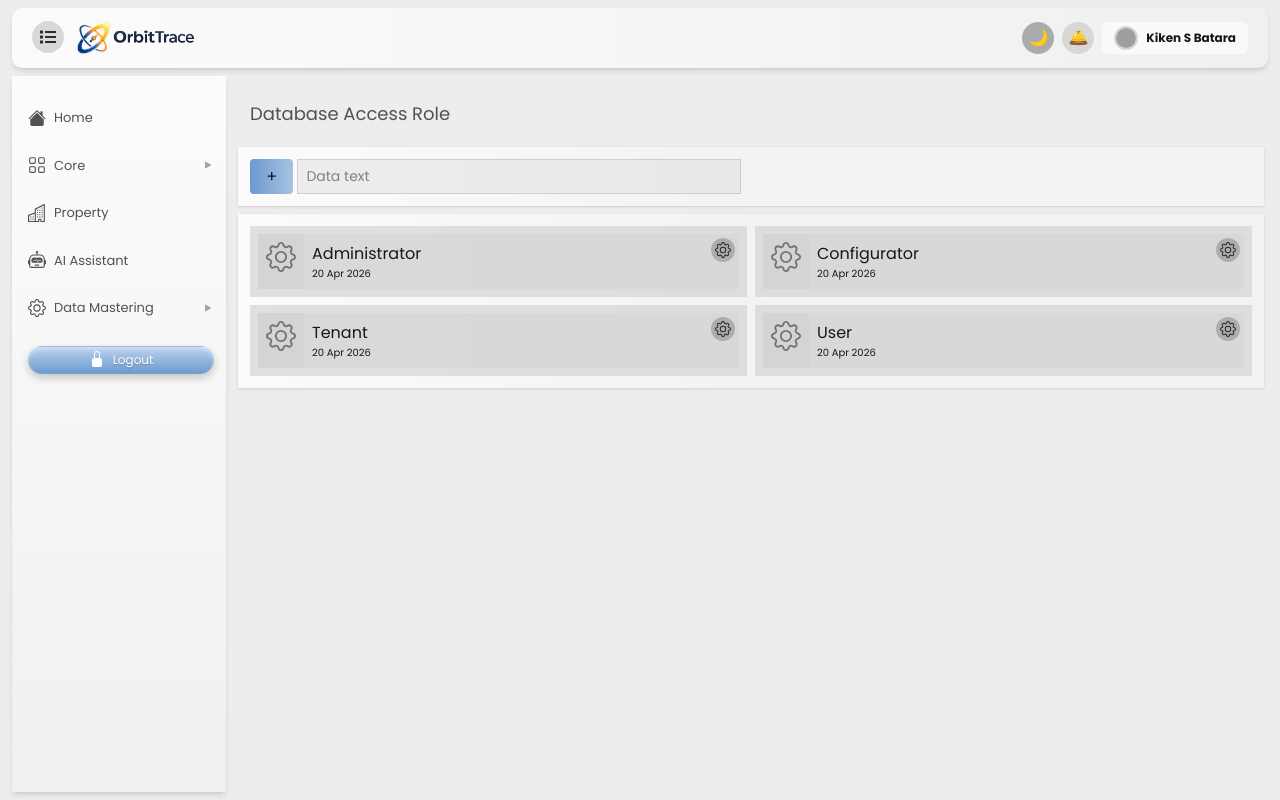
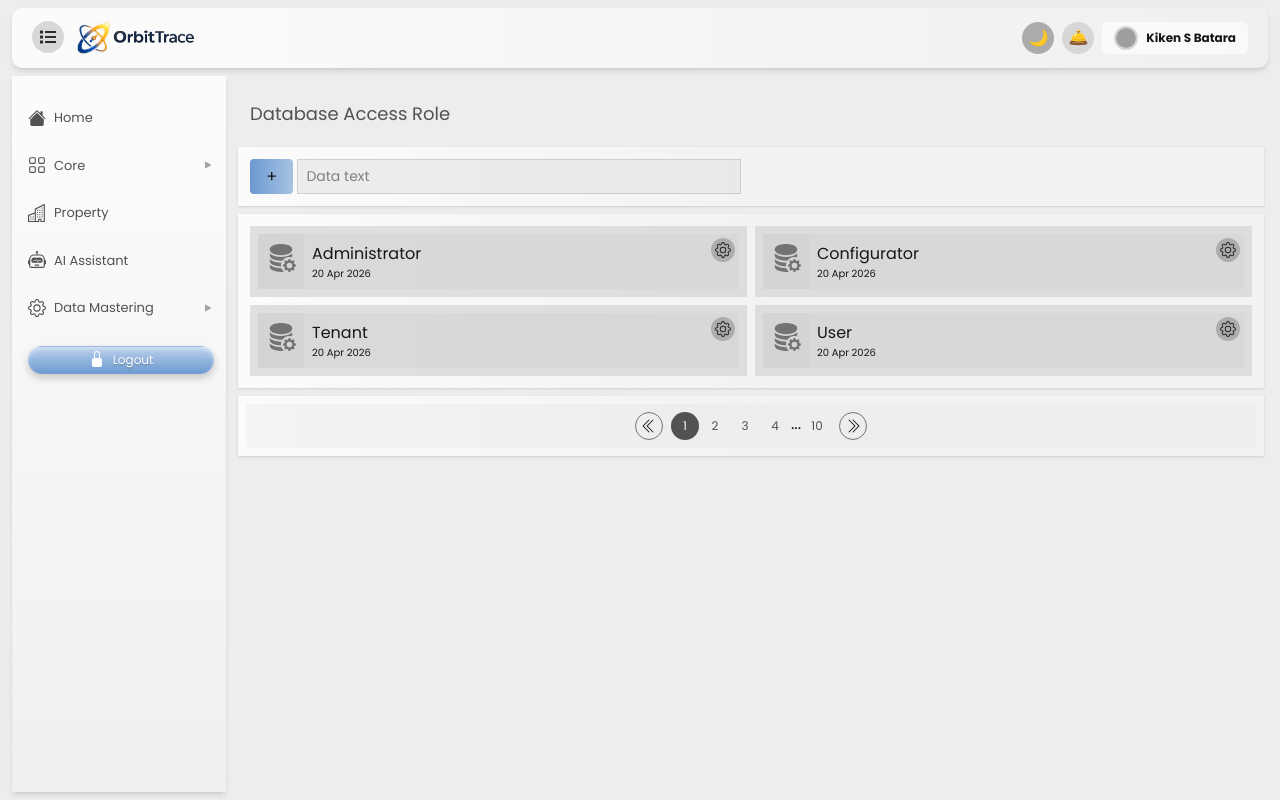
Before and after one commit to lowhanfish/Orbitrace-Admin, a Next.js app: page /master/access_management/group_role_database in a window 1280 px wide. Built offline with nearby package versions, Linux system fonts and the light colour scheme; grey boxes are pictures that could not be loaded.

Commit message:
Fix pagination component

```diff
--- a/src/app/(main)/master/access_management/group_role_database/page.tsx
+++ b/src/app/(main)/master/access_management/group_role_database/page.tsx
@@ -4,17 +4,14 @@
 import { useState } from 'react'
 import BInput from '@/components/items/BInput'
 import TextSeparate from '@/components/items/TextSeparate';
-import { BsGear } from "react-icons/bs";
-import BModal from '@/components/items/BModal';
+import { BsDatabaseFillGear } from "react-icons/bs";
 import BlistDocument from '@/components/items/BlistDocument';
-import BButton from '@/components/items/BButton'
+import BPagination from '@/components/items/BPagination'
+import BFrameLinear from '@/components/items/BFrameLinear';
 
 import ModalAdd from './components/ModalAdd';
 import ModalConfig from './components/ModalConfig';
 import ModalDetail from './components/ModalDetail';
-
-
-
 
 const page = () => {
 
@@ -22,6 +19,16 @@ const page = () => {
     const [modalDetail, setModalDetail] = useState(false);
     const [modalAdd, setModalAdd] = useState(false);
     const [modalConfig, setModalConfig] = useState(false);
+
+
+    const [pageSelect, setPageSelect] = useState<number>(1);
+    const [pageLimit, setPageLimit] = useState<number>(4)
+    const [dataLength, setDataLength] = useState<number>(10)
+
+    const selectPage = () => {
+        console.log("hy")
+    }
+
 
     const [listData, setListData] = useState([
         { id: 1, title: 'Administrator', date: '20 Apr 2026' },
@@ -54,7 +61,6 @@ const page = () => {
                             }}
                         />
                     </div>
-
                 </div>
             </div>
 
@@ -66,7 +72,7 @@ const page = () => {
                                 <div key={item.id} className='col-span-12 md:col-span-6 w-full'>
                                     <BlistDocument
                                         icon={
-                                            <BsGear className='text-[30px] text-b-gray-4' />
+                                            <BsDatabaseFillGear className='text-[30px] text-b-gray-4' />
                                         }
                                         subtitle={item.title}
                                         stamp={item.date}
@@ -79,7 +85,24 @@ const page = () => {
                         }
                     </div>
                 </div>
+            </div>
 
+            <div className='py-2'>
+
+                <BFrameLinear>
+                    <div className='p-2'>
+                        <div className='py-2 bg-b-gray-2/20 rounded-sm'>
+                            <BPagination
+                                pageSelect={pageSelect}
+                                setPageSelect={setPageSelect}
+                                pageLimit={pageLimit}
+                                dataLength={dataLength}
+                                onClick={selectPage}
+                            />
+                        </div>
+
+                    </div>
+                </BFrameLinear>
             </div>
 
             <ModalAdd
--- a/src/app/(main)/master/template_management/component_template/components/ListPagination.tsx
+++ b/src/app/(main)/master/template_management/component_template/components/ListPagination.tsx
@@ -1,10 +1,13 @@
 "use client"
-import React from 'react'
+
+import { useState } from 'react'
 import CodeWrapper from './CodeWrapper'
 import BPagination from '@/components/items/BPagination'
 
-
 const ListPagination = () => {
+    const [pageSelect, setPageSelect] = useState<number>(1);
+    const [pageLimit, setPageLimit] = useState<number>(4)
+    const [dataLength, setDataLength] = useState<number>(99999)
 
     const testClick = () => {
         console.log("hy")
@@ -15,7 +18,13 @@ const ListPagination = () => {
             <div className='grid grid-cols-1 md:grid-cols-12 gap-x-5 gap-y-10 w-full'>
 
                 <div className='col-span-12 flex flex-col md:flex-row  gap-2'>
-                    <BPagination />
+                    <BPagination
+                        pageSelect={pageSelect}
+                        setPageSelect={setPageSelect}
+                        pageLimit={pageLimit}
+                        dataLength={dataLength}
+                        onClick={testClick}
+                    />
                 </div>
             </div>
 
@@ -29,14 +38,16 @@ const ListPagination = () => {
 
 export default ListPagination
 
-
-
 const codeString = `
 "use client"
-import React from 'react'
-import BButton from '@/components/items/BButton'
 
-const ListButton = () => {
+import { useState } from 'react'
+import BPagination from '@/components/items/BPagination'
+
+const ListPagination = () => {
+    const [pageSelect, setPageSelect] = useState<number>(1);
+    const [pageLimit, setPageLimit] = useState<number>(4)
+    const [dataLength, setDataLength] = useState<number>(99999)
 
     const testClick = () => {
         console.log("hy")
@@ -46,127 +57,20 @@ const ListButton = () => {
         <div className='flex flex-col bg-linear-to-r from-b-gray-1 to-50% to-b-gray-1/40 shadow-sm rounded-[5] px-3 py-3 mt-2'>
             <div className='grid grid-cols-1 md:grid-cols-12 gap-x-5 gap-y-10 w-full'>
 
-                <div className='col-span-6 flex flex-col md:flex-row  gap-2'>
-                    <BButton
-                        color='gray'
-                        size='xs'
-                        onClick={() => testClick()}
-                    >
-                        <p className='text-b-gray-6 text-[12px]'>size = xs</p>
-                    </BButton>
-                    <BButton
-                        color='gray'
-                        size='sm'
-                        onClick={() => testClick()}
-                    >
-                        <p className='text-b-gray-6 text-[13px]'>size = sm</p>
-                    </BButton>
-                    <BButton
-                        color='gray'
-                        size='md'
-                        onClick={() => testClick()}
-                    >
-                        <p className='text-b-gray-6 text-[14px]'>size = md</p>
-                    </BButton>
-                    <BButton
-                        color='gray'
-                        size='lg'
-                        onClick={() => testClick()}
-                    >
-                        <p className='text-b-gray-6 text-[15px]'>size = lg</p>
-                    </BButton>
-                    <BButton
-                        color='gray'
-                        size='xl'
-                        onClick={() => testClick()}
-                    >
-                        <p className='text-b-gray-6 text-[16px]'>size = xs</p>
-                    </BButton>
-
-                </div>
-
-                <div className='col-span-6 flex flex-col md:flex-row  gap-2'>
-
-                    <BButton
-                        color='gray'
-                        size='sm'
-                        onClick={() => testClick()}
-                    >
-                        <p className='text-b-gray-6 text-[13px]'>Gray</p>
-                    </BButton>
-                    <BButton
-                        color='blue'
-                        size='sm'
-                        onClick={() => testClick()}
-                    >
-                        <p className='text-b-gray-6 text-[13px]'>Blue</p>
-                    </BButton>
-                    <BButton
-                        color='green'
-                        size='sm'
-                        onClick={() => testClick()}
-                    >
-                        <p className='text-b-gray-6 text-[13px]'>Green</p>
-                    </BButton>
-                    <BButton
-                        color='yellow'
-                        size='sm'
-                        onClick={() => testClick()}
-                    >
-                        <p className='text-b-gray-6 text-[13px]'>Yellow</p>
-                    </BButton>
-                    <BButton
-                        color='red'
-                        size='sm'
-                        onClick={() => testClick()}
-                    >
-                        <p className='text-b-gray-6 text-[13px]'>Red</p>
-                    </BButton>
-                </div>
-
-
                 <div className='col-span-12 flex flex-col md:flex-row  gap-2'>
-                    <BButton
-                        mode="3d"
-                        color='blue'
-                        size='md'
-                        onClick={() => testClick()}
-                    >
-                        <p className='text-white font-semibold text-[13px] text-shadow-xs text-shadow-zinc-500'>Mode : glossy</p>
-                    </BButton>
-
-                    <BButton
-                        mode="glossy"
-                        color='green'
-                        size='md'
-                        onClick={() => testClick()}
-                    >
-                        <p className='text-white font-semibold text-[13px] text-shadow-xs text-shadow-zinc-500'>Mode : glossy</p>
-                    </BButton>
-
-                    <BButton
-                        mode="neo"
-                        color='yellow'
-                        size='md'
-                        onClick={() => testClick()}
-                    >
-                        <p className='text-b-gray-7 font-semibold text-[13px] dark:text-shadow-xs dark:text-shadow-zinc-500'>Mode : neo</p>
-                    </BButton>
-                    <BButton
-                        mode="neon"
-                        color='red'
-                        size='md'
-                        onClick={() => testClick()}
-                    >
-                        <p className='text-white font-semibold text-[13px] text-shadow-xs text-shadow-zinc-500'>Mode : neon</p>
-                    </BButton>
+                    <BPagination
+                        pageSelect={pageSelect}
+                        setPageSelect={setPageSelect}
+                        pageLimit={pageLimit}
+                        dataLength={dataLength}
+                        onClick={testClick}
+                    />
                 </div>
             </div>
-
         </div>
     )
 }
 
-export default ListButton
+export default ListPagination
 
 `
--- /dev/null
+++ b/src/components/items/BFrameLinear.tsx
@@ -0,0 +1,15 @@
+import { ReactNode } from 'react'
+
+interface BFrameProps {
+    children: ReactNode
+}
+
+const BFrameLinear = ({ children }: BFrameProps) => {
+    return (
+        <div className='flex flex-col bg-linear-to-r from-b-gray-1 to-50% to-b-gray-1/40 shadow-sm rounded-[5]'>
+            {children}
+        </div>
+    )
+}
+
+export default BFrameLinear
--- a/src/components/items/BModal.tsx
+++ b/src/components/items/BModal.tsx
@@ -5,7 +5,7 @@ interface BModalProps {
     title?: string,
     size?: string,
     openModal: boolean,
-    setOpenModal: Dispatch<SetStateAction<boolean>>
+    setOpenModal: Dispatch<SetStateAction<boolean>>,
     children: ReactNode
 }
 
--- a/src/components/items/BPagination.tsx
+++ b/src/components/items/BPagination.tsx
@@ -1,17 +1,28 @@
 'use client'
-import { useEffect, useState } from 'react'
+import { useEffect, useState, Dispatch, SetStateAction } from 'react'
 import { BsChevronDoubleLeft, BsChevronDoubleRight, BsChevronBarLeft, BsChevronBarRight } from "react-icons/bs";
 
-const BPagination = () => {
 
-    const [pageSelect, setPageSelect] = useState<number>(1);
-    const [pageShow, setPageShow] = useState<number>(4)
-    const [dataLength, setDataLength] = useState<number>(9)
+interface BPaginationProps {
+    pageSelect: number,
+    setPageSelect: Dispatch<SetStateAction<number>>,
+    pageLimit: number,
+    dataLength: number,
+    onClick?: () => void
+}
+
+
+
+const BPagination = ({ pageSelect, setPageSelect, pageLimit, dataLength, onClick }: BPaginationProps) => {
+
+    // const [pageSelect, setPageSelect] = useState<number>(1);
+    // const [pageLimit, setPageLimit] = useState<number>(4)
+    // const [dataLength, setDataLength] = useState<number>(99999)
 
     const [listPage, setListPage] = useState<number[]>([])
 
-    // const total_page = Math.ceil(dataLength/pageShow);
-    // const start_number = pageShow*pageSelect-(pageShow-1) // page dimulai dari
+    // const total_page = Math.ceil(dataLength/pageLimit);
+    // const start_number = pageLimit*pageSelect-(pageLimit-1) // page dimulai dari
 
     const next = () => {
         if (pageSelect < dataLength) {
@@ -30,10 +41,10 @@ const BPagination = () => {
         // Jika pageSelect 1-4, startGroup = 1
         // Jika pageSelect 5-8, startGroup = 5
         // Jika pageSelect 9, startGroup = 9
-        const startGroup = Math.floor((pageSelect - 1) / pageShow) * pageShow + 1;
+        const startGroup = Math.floor((pageSelect - 1) / pageLimit) * pageLimit + 1;
 
         let arr = [];
-        for (let i = 0; i < pageShow; i++) {
+        for (let i = 0; i < pageLimit; i++) {
             const targetPage = startGroup + i;
             if (targetPage <= dataLength) {
                 arr.push(targetPage);
@@ -50,24 +61,34 @@ const BPagination = () => {
 
 
     return (
-        <div className='flex gap-2'>
+        <div className='flex flex-wrap gap-2 justify-center items-center'>
 
             <div className='flex gap-2'>
                 <button
-                    onClick={back}
-                    className='rounded-full border-2 border-b-gray-5 hover:bg-b-gray-2 active:bg-b-gray-5 active:text-b-gray-3 h-7 w-7 flex justify-center items-center cursor-pointer'>
+                    onClick={() => {
+                        back();
+                        if (onClick) {
+                            onClick()
+                        }
+                    }}
+                    className='rounded-full border-1 border-b-gray-4 hover:bg-b-gray-2 active:bg-b-gray-5 active:text-b-gray-3 h-7 w-7 flex justify-center items-center cursor-pointer'>
                     <BsChevronDoubleLeft />
                 </button>
             </div>
 
-            <div className='flex gap-1'>
+            <div className='flex gap-0.5'>
 
                 {
                     (!listPage.includes(1)) &&
                     (
                         <>
                             <button
-                                onClick={() => setPageSelect(1)}
+                                onClick={() => {
+                                    setPageSelect(1);
+                                    if (onClick) {
+                                        onClick()
+                                    }
+                                }}
                                 className={`
                                 rounded-full min-h-7 min-w-7
                                  p-1
@@ -87,11 +108,16 @@ const BPagination = () => {
                     listPage.map((data, index) => (
                         <button
                             key={index}
-                            onClick={() => setPageSelect(data)}
+                            onClick={() => {
+                                setPageSelect(data);
+                                if (onClick) {
+                                    onClick()
+                                }
+                            }}
                             className={`
                                 rounded-full min-h-7 min-w-7
                                  p-1
-                                ${pageSelect === data ? 'text-b-gray-1 hover:text-b-gray-2 active:text-b-gray-5 bg-b-gray-6/80 active:bg-b-gray-1' : 'text-b-gray-5 active:bg-b-gray-6/80 active:text-b-gray-1 hover:bg-b-gray-2'}
+                                ${pageSelect === data ? 'text-b-gray-1 hover:bg-b-gray-6 active:text-b-gray-5 bg-b-gray-6/80 active:bg-b-gray-1' : 'text-b-gray-5 active:bg-b-gray-6/80 active:text-b-gray-1 hover:bg-b-gray-2'}
                                 cursor-pointer
                             `}>
                             <p className='text-[12px]'>{data}</p>
@@ -100,12 +126,17 @@ const BPagination = () => {
 
                 }
                 {
-                    (dataLength > pageShow && !listPage.includes(dataLength)) &&
+                    (dataLength > pageLimit && !listPage.includes(dataLength)) &&
                     (
                         <>
                             <p>...</p>
                             <button
-                                onClick={() => setPageSelect(dataLength)}
+                                onClick={() => {
+                                    setPageSelect(dataLength);
+                                    if (onClick) {
+                                        onClick()
+                                    }
+                                }}
                                 className={`
                                 rounded-full min-h-7 min-w-7
                                  p-1
@@ -124,14 +155,19 @@ const BPagination = () => {
 
             <div className='flex gap-2'>
                 <button
-                    onClick={next}
-                    className='rounded-full border-2 border-b-gray-5 hover:bg-b-gray-2 active:bg-b-gray-5 active:text-b-gray-3 h-7 w-7 flex justify-center items-center cursor-pointer'>
+                    onClick={() => {
+                        next()
+                        if (onClick) {
+                            onClick()
+                        }
+                    }}
+                    className='rounded-full border-1 border-b-gray-4 hover:bg-b-gray-2 active:bg-b-gray-5 active:text-b-gray-3 h-7 w-7 flex justify-center items-center cursor-pointer'>
                     <BsChevronDoubleRight />
                 </button>
             </div>
 
 
-            <p>{pageSelect}</p>
+            {/* <p>{pageSelect}</p> */}
 
 
         </div>
```
